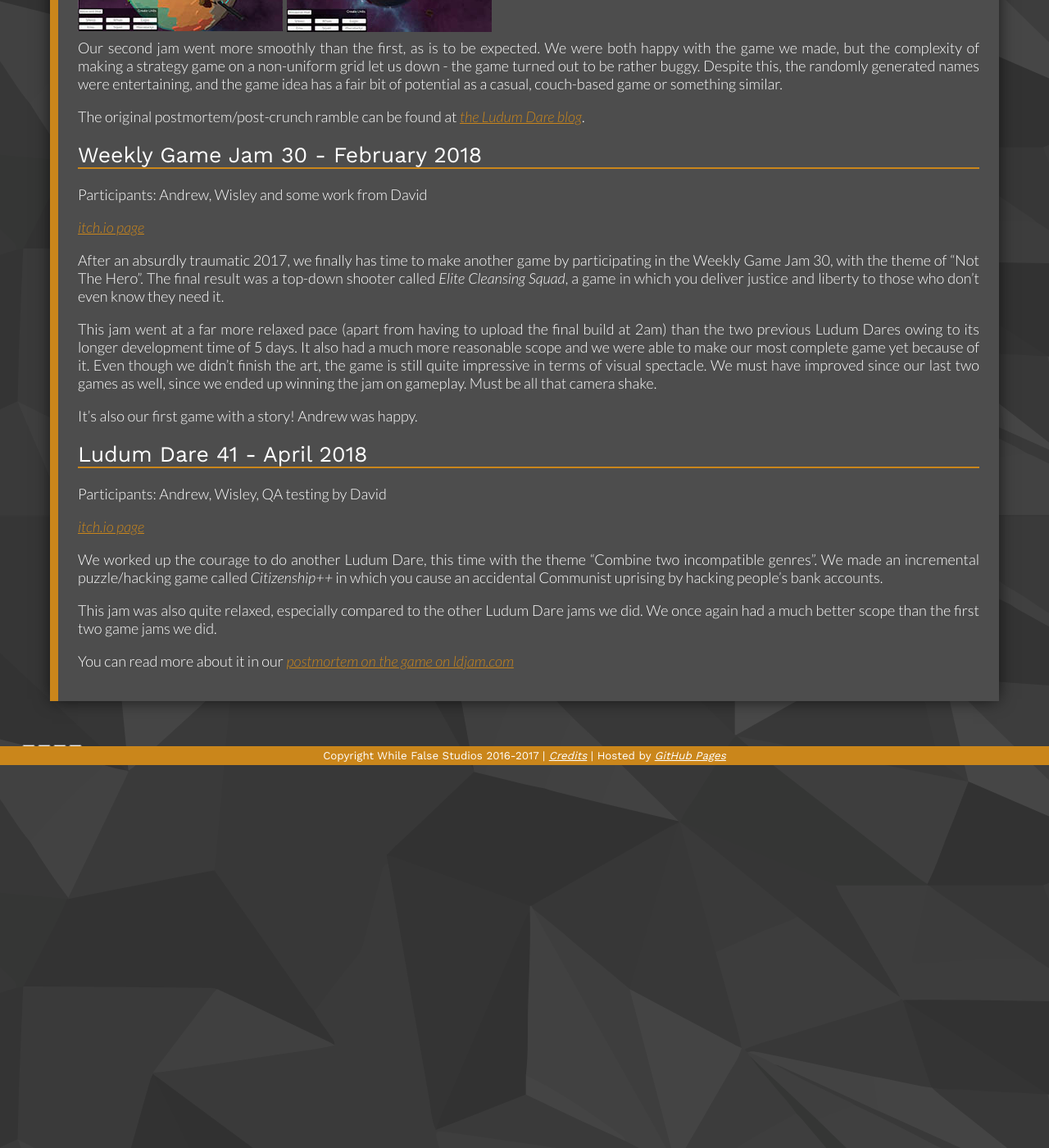
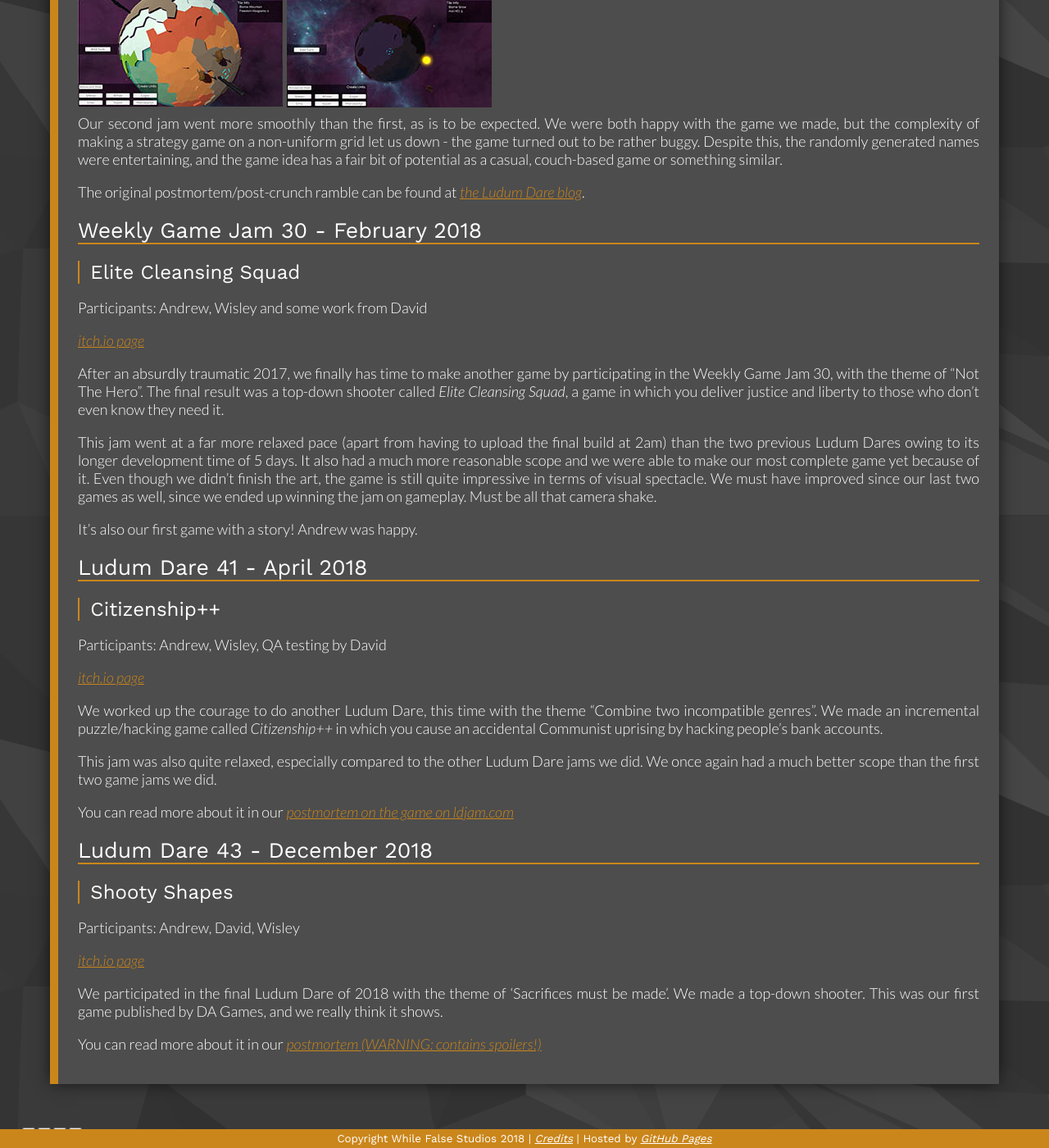
Before and after one commit to WhileFalseStudios/WhileFalseStudios.github.io, a Jekyll site: the page built from pages/gamejam.md, in a window 1280 px wide and 1400 px high, scrolled down 1172 px. Shown: the whole window at 82% size. Built offline with Jekyll 4.4.1, drawn with Linux system fonts in a browser that asks for light colours; comment, search, counter and statistics services are not loaded; some of the changed text lies outside the part shown.

Commit message:
Better late than never

```diff
--- a/_includes/footer.html
+++ b/_includes/footer.html
@@ -1,5 +1,5 @@
 <footer class="wfs-footer" id="footer">
     <div class="page-constrain-width">
-        <p>Copyright While False Studios 2016-2017 | <a href="/credits/">Credits</a> | Hosted by <a target="_blank" href="http://github.com/WhileFalseStudios/WhileFalseStudios.github.io">GitHub Pages</a></p>
+        <p>Copyright While False Studios 2018 | <a href="/credits/">Credits</a> | Hosted by <a target="_blank" href="http://github.com/WhileFalseStudios/WhileFalseStudios.github.io">GitHub Pages</a></p>
     </div>
 </footer>
--- a/pages/gamejam.md
+++ b/pages/gamejam.md
@@ -73,6 +75,7 @@ The original postmortem/post-crunch ramble can be found at [the Ludum Dare blog]
 <br>
 
 ## Weekly Game Jam 30 - February 2018
+### Elite Cleansing Squad
 Participants: Andrew, Wisley and some work from David
 
 [itch.io page](https://wfs.itch.io/elite-cleansing-squad)
@@ -84,6 +87,7 @@ This jam went at a far more relaxed pace (apart from having to upload the final
 It's also our first game with a story! Andrew was happy.
 
 ## Ludum Dare 41 - April 2018
+### Citizenship++
 Participants: Andrew, Wisley, QA testing by David
 
 [itch.io page](https://wfs.itch.io/citizenship-pp)
@@ -93,3 +97,13 @@ We worked up the courage to do another Ludum Dare, this time with the theme "Com
 This jam was also quite relaxed, especially compared to the other Ludum Dare jams we did. We once again had a much better scope than the first two game jams we did.
 
 You can read more about it in our [postmortem on the game on ldjam.com](https://ldjam.com/events/ludum-dare/41/citizenship/citizenship-an-intoxicated-postmortem)
+
+## Ludum Dare 43 - December 2018
+### Shooty Shapes
+Participants: Andrew, David, Wisley
+
+[itch.io page](https://wfs.itch.io/shooty-shapes)
+
+We participated in the final Ludum Dare of 2018 with the theme of 'Sacrifices must be made'. We made a top-down shooter. This was our first game published by DA Games, and we really think it shows.
+
+You can read more about it in our [postmortem (WARNING: contains spoilers!)](https://ldjam.com/events/ludum-dare/43/shooty-shapes/shooty-shapes-a-man-in-a-suit-is-standing-behind-me-send-help)
```
Also changed, not shown: other parts of pages/gamejam.md (+2 -0 lines), Gemfile.lock.
